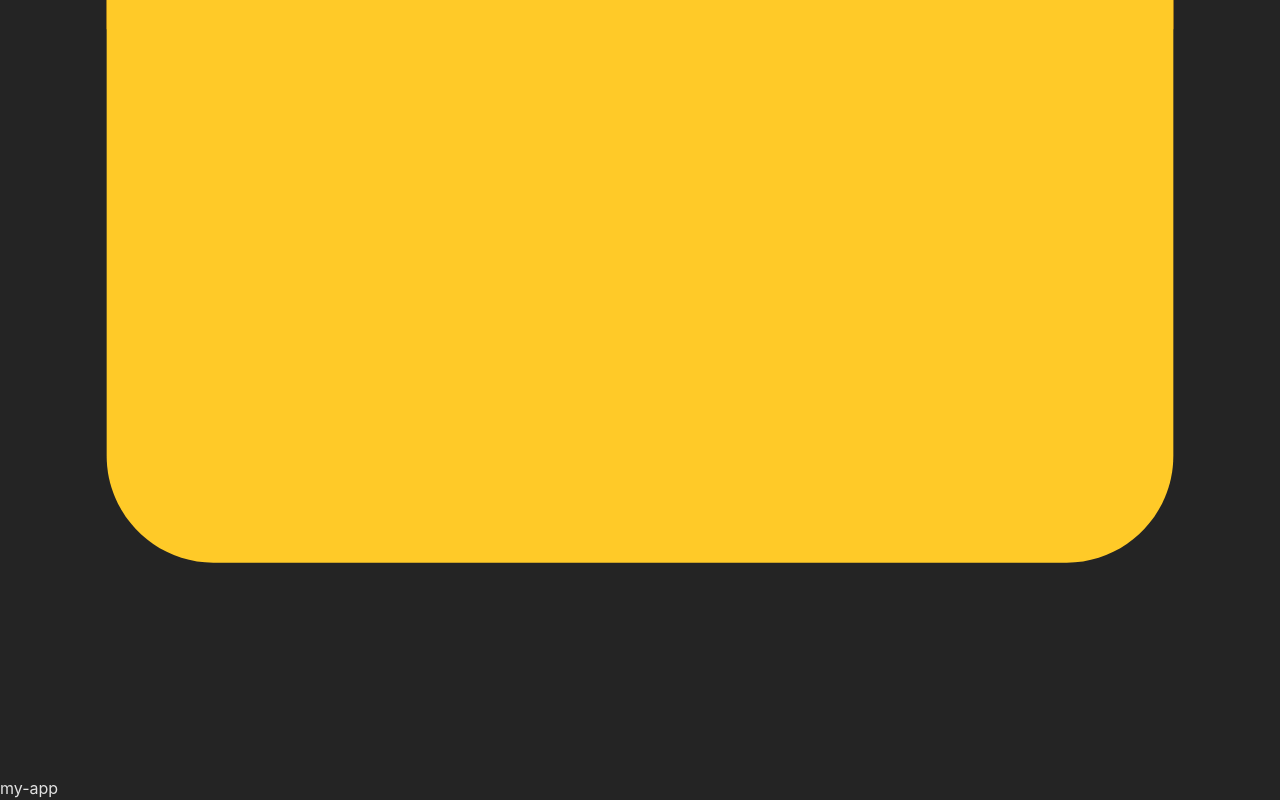
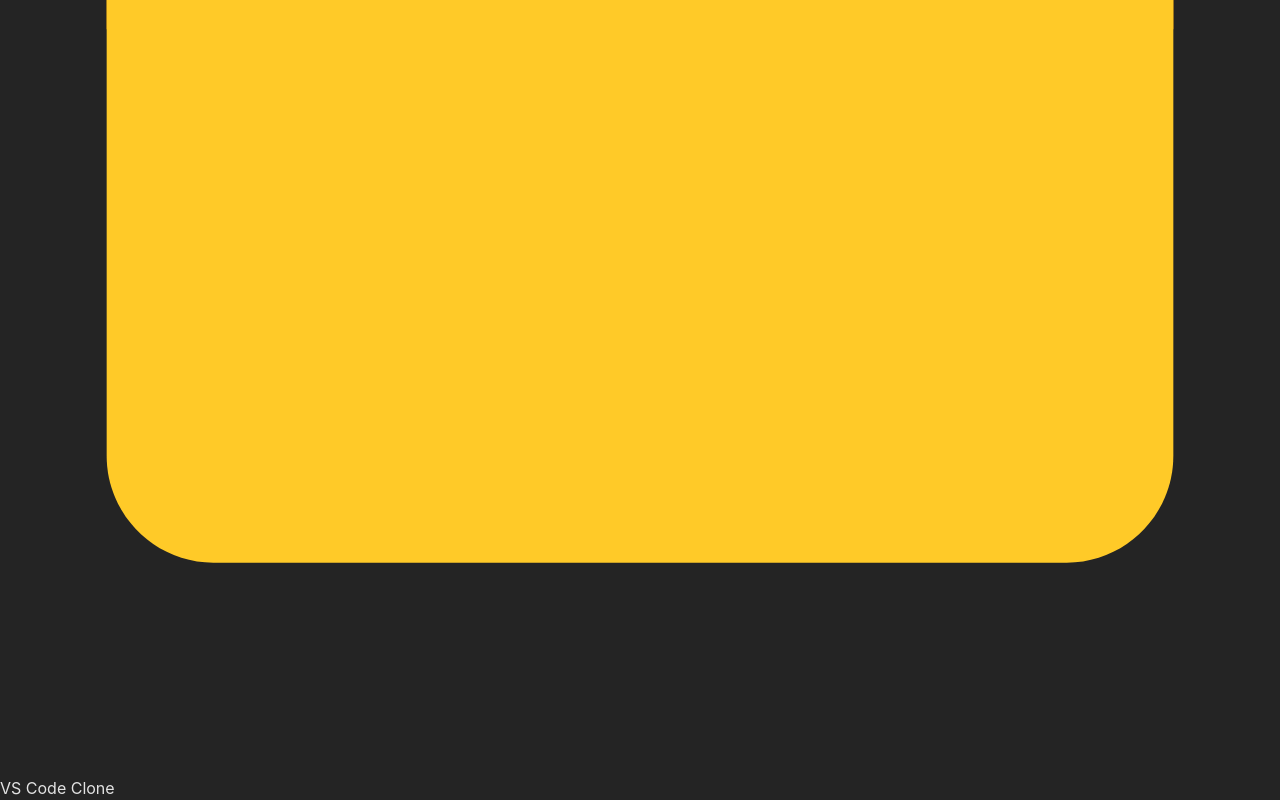
Before and after one commit to efraimnabil/VS-Code-Clone, a React (Vite) app: page / in a window 1280 px wide. Shown: the part 520-1320 px from the top of the page. Built offline with nearby package versions, Linux system fonts and the light colour scheme.

Commit message:
Add id and exist fun

```diff
--- a/package.json
+++ b/package.json
@@ -13,11 +13,13 @@
     "@reduxjs/toolkit": "^2.2.3",
     "react": "^18.2.0",
     "react-dom": "^18.2.0",
-    "react-redux": "^9.1.0"
+    "react-redux": "^9.1.0",
+    "uuid": "^9.0.1"
   },
   "devDependencies": {
     "@types/react": "^18.2.66",
     "@types/react-dom": "^18.2.22",
+    "@types/uuid": "^9.0.8",
     "@typescript-eslint/eslint-plugin": "^7.2.0",
     "@typescript-eslint/parser": "^7.2.0",
     "@vitejs/plugin-react": "^4.2.1",
--- a/src/components/RecursiveComp.tsx
+++ b/src/components/RecursiveComp.tsx
@@ -3,16 +3,28 @@ import { IFile } from "../interfaces";
 import RightArrowIcon from "./SVG/rArrow";
 import BottomArrowIcon from "./SVG/bArrow";
 import RenderFileIcon from "./FileIcon";
+import { useDispatch, useSelector } from "react-redux";
+import { RootState } from "../app/store";
+import { setOpenedFiles } from "../app/features/FileTreeSlice";
+import { doesFileObjExist } from "../utils/functions";
 
 interface IProps {
     fileTree: IFile;
 }
 
-const RecursiveComp = ({fileTree: {name, isFolder, children}}: IProps) => {
+const RecursiveComp = ({fileTree}: IProps) => {
+  const {name, isFolder, children, id} = fileTree
+  const dispatch = useDispatch()
+  const [isOpen, setIsOpen] = useState<boolean>(false)
+  const {openedFiles} = useSelector((state: RootState) => state.tree)
+  const toggle = () => setIsOpen(prev => !prev)
 
-  const [isOpen, setIsOpen] = useState<boolean>(false)
+  const onFileClick = () => {
+    const exist = doesFileObjExist(openedFiles, id)
+    if (exist) return;
+    dispatch(setOpenedFiles([...openedFiles, fileTree]))
 
-  const toggle = () => setIsOpen(prev => !prev)
+  }
   return (
     <div className="mb-2 ml-3 cursor-pointer">
     <div className="flex items-center mb-1">
@@ -29,7 +41,7 @@ const RecursiveComp = ({fileTree: {name, isFolder, children}}: IProps) => {
                 </span>
               </div>
               :
-              <span className="flex items-center">
+              <span className="flex items-center" onClick={onFileClick}>
                 <RenderFileIcon filename={name} />
                 <span className="select-none">
                     {name}
--- a/src/data/fileTree.tsx
+++ b/src/data/fileTree.tsx
@@ -1,54 +1,72 @@
+import { v4 as uuid } from "uuid"
 import { IFile } from "../interfaces";
 
 export const fileTree: IFile = {
-    name: "my-app",
+  id: uuid(),
+  name: "VS Code Clone",
   isFolder: true,
   children: [
     {
+      id: uuid(),
       name: "node_modules",
       isFolder: true,
+      children: [],
     },
     {
-            name: "public",
-            isFolder: true,
-            children: [
-                {
-                    name: "index.html",
-                    isFolder: false,
-                    content: "<!-- This is the HTML file -->"
-                },
-                {
-                    name: "favicon.ico",
-                    isFolder: false,
-                    content: "<!-- This is the favicon -->"
-                },
-            ]
-        },
-        {
+      id: uuid(),
       name: "src",
       isFolder: true,
       children: [
         {
-                    name: "App.tsx",
+          id: uuid(),
+          name: "components",
+          isFolder: true,
+          children: [
+            {
+              id: uuid(),
+              name: "Button.tsx",
               isFolder: false,
-                    content: "import React from 'react'; /* This is the main App component */"
+              content: `interface IProps {
+
+}
+
+const Button = ({}: IProps) => {
+  return (
+    <button>Click me!</button>
+  )
+}
+
+export default Button`,
+            },
+          ],
+        },
+      ],
     },
     {
-                    name: "index.tsx",
+      name: "public",
+      id: uuid(),
+      isFolder: true,
+      children: [
+        {
+          id: uuid(),
+          name: "index.html",
           isFolder: false,
-                    content: "import React from 'react'; import ReactDOM from 'react-dom'; /* This is the entry point of the app */"
+          content: `<!DOCTYPE html>
+<html lang="en">
+  <head>
+    <meta charset="UTF-8" />
+    <link rel="icon" type="image/svg+xml" href="/vite.svg" />
+    <meta name="viewport" content="width=device-width, initial-scale=1.0" />
+    <title>Vite + React + TS</title>
+  </head>
+  <body>
+    <div id="root"></div>
+    <script type="module" src="/src/main.tsx"></script>
+  </body>
+</html>
+`,
         },
-            ]
+      ],
     },
-        {
-            name: "package.json",
-            isFolder: false,
-            content: "{ /* This is the package.json file */ }"
-        },
-        {
-            name: "tsconfig.json",
-            isFolder: false,
-            content: "{ /* This is the tsconfig.json file */ }"
-        },
-    ]
-}
+  ],
+};
--- /dev/null
+++ b/src/utils/functions.ts
@@ -0,0 +1,5 @@
+import { IFile } from "../interfaces";
+
+export const doesFileObjExist = (files: IFile[], id: string) => {
+    return files.some(file => file.id === id)
+}
```
Also changed, not shown: src/app/store.ts (+7 -7 lines), src/interfaces/index.ts (+7 -6 lines), 1 other file (tests, documents, lock files or other folders). Lines whose indentation alone changed are shown as unchanged.
